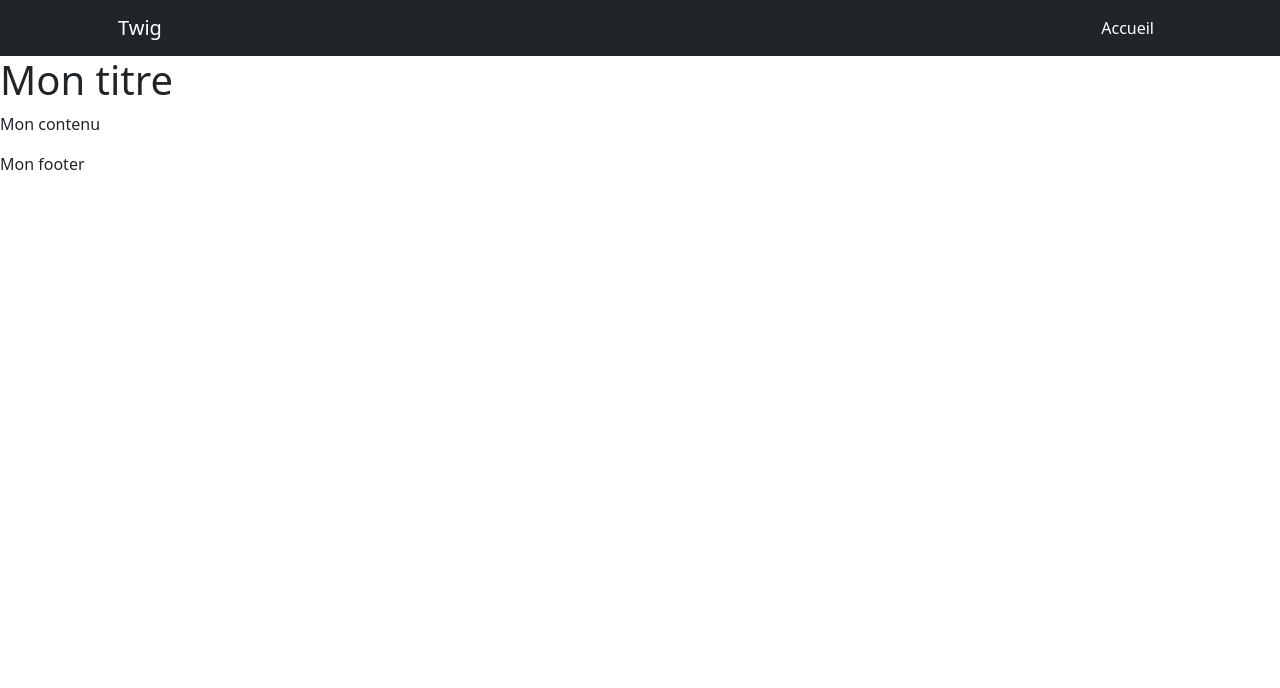
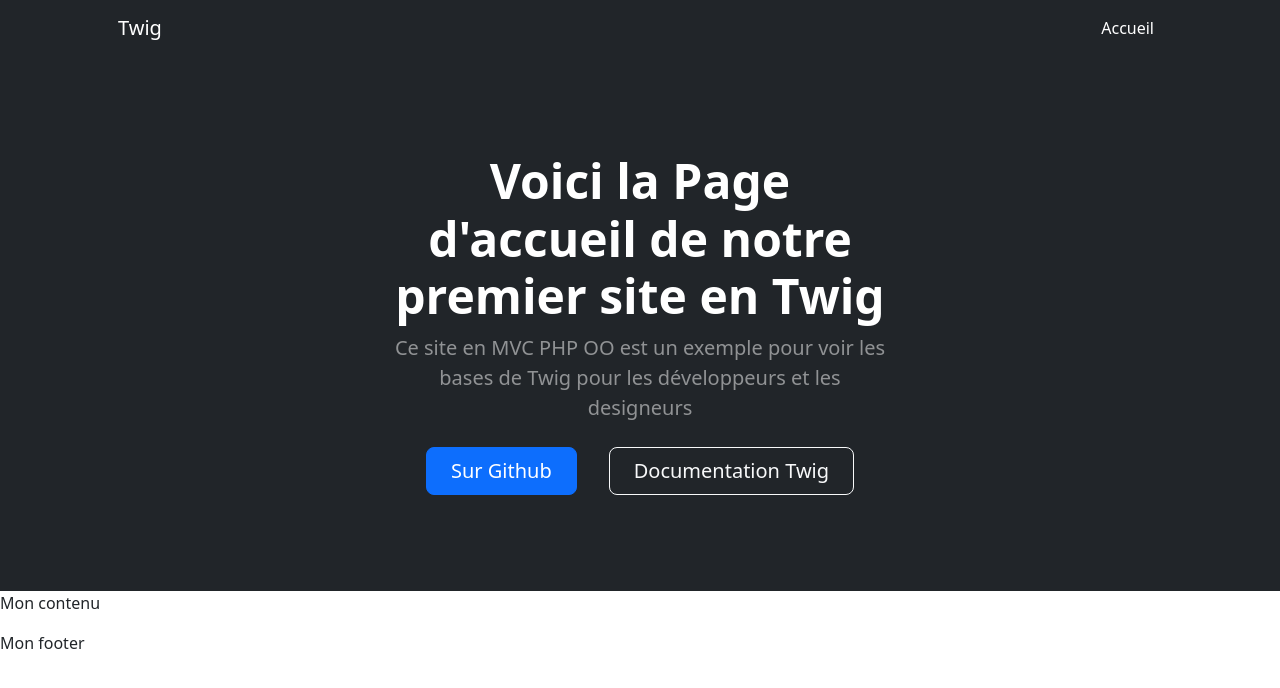
Before and after one commit to WebDevCF2m2022/twig, a PHP site: template view/public/public_homepage.html.twig in a window 1280 px wide. Shown: the top 688 px of the page. Run offline with PHP 8.4, Linux system fonts and the light colour scheme; the template is opened without the code that fills it, so the values that code supplies are empty; some libraries are stand-ins or nearby versions.

Commit message:
homepage Header

```diff
--- a/view/template.html.twig
+++ b/view/template.html.twig
@@ -30,7 +30,26 @@
             </div>
         </nav>
     {% endblock %}
-    {% block head %}<h1>Mon titre</h1>{% endblock %}
+    {% block head %}
+        <!-- Header-->
+        <header class="bg-dark py-5">
+            <div class="container px-5">
+                <div class="row gx-5 justify-content-center">
+                    <div class="col-lg-6">
+                        <div class="text-center my-5">
+                            <h1 class="display-5 fw-bolder text-white mb-2">Voici la Page d'accueil de notre premier site en Twig </h1>
+
+                            <p class="lead text-white-50 mb-4">Ce site en MVC PHP OO est un exemple pour voir les bases de Twig pour les développeurs et les designeurs</p>
+                            <div class="d-grid gap-3 d-sm-flex justify-content-sm-center">
+                                <a class="btn btn-primary btn-lg px-4 me-sm-3" href="https://github.com/WebDevCF2m2022/twig" target="_blank">Sur Github</a>
+                                <a class="btn btn-outline-light btn-lg px-4" href="https://twig.symfony.com/" target="_blank">Documentation Twig</a>
+                            </div>
+                        </div>
+                    </div>
+                </div>
+            </div>
+        </header>
+    {% endblock %}
     {% block content %}<p>Mon contenu</p>{% endblock %}
     {% block footer %}<p>Mon footer</p>{% endblock %}
 {% endblock %}
@@ -39,8 +58,5 @@
     <script src="https://cdn.jsdelivr.net/npm/bootstrap@5.2.3/dist/js/bootstrap.bundle.min.js"></script>
 <!-- Core theme JS-->
     <script src="js/scripts.js"></script>
-<!-- * * * * * * * * * * * * * * * * * * * * * * * * * * * * * * * * * * * * * * * *-->
-<!-- * *                               SB Forms JS                               * *-->
-<!-- * * Activate your form at https://startbootstrap.com/solution/contact-forms * *-->
-<!-- * * * * * * * * * * * * * * * * * * * * * * * * * * * * * * * * * * * * * * * *-->
+
     <script src="https://cdn.startbootstrap.com/sb-forms-latest.js"></script>{% endblock %}
```
